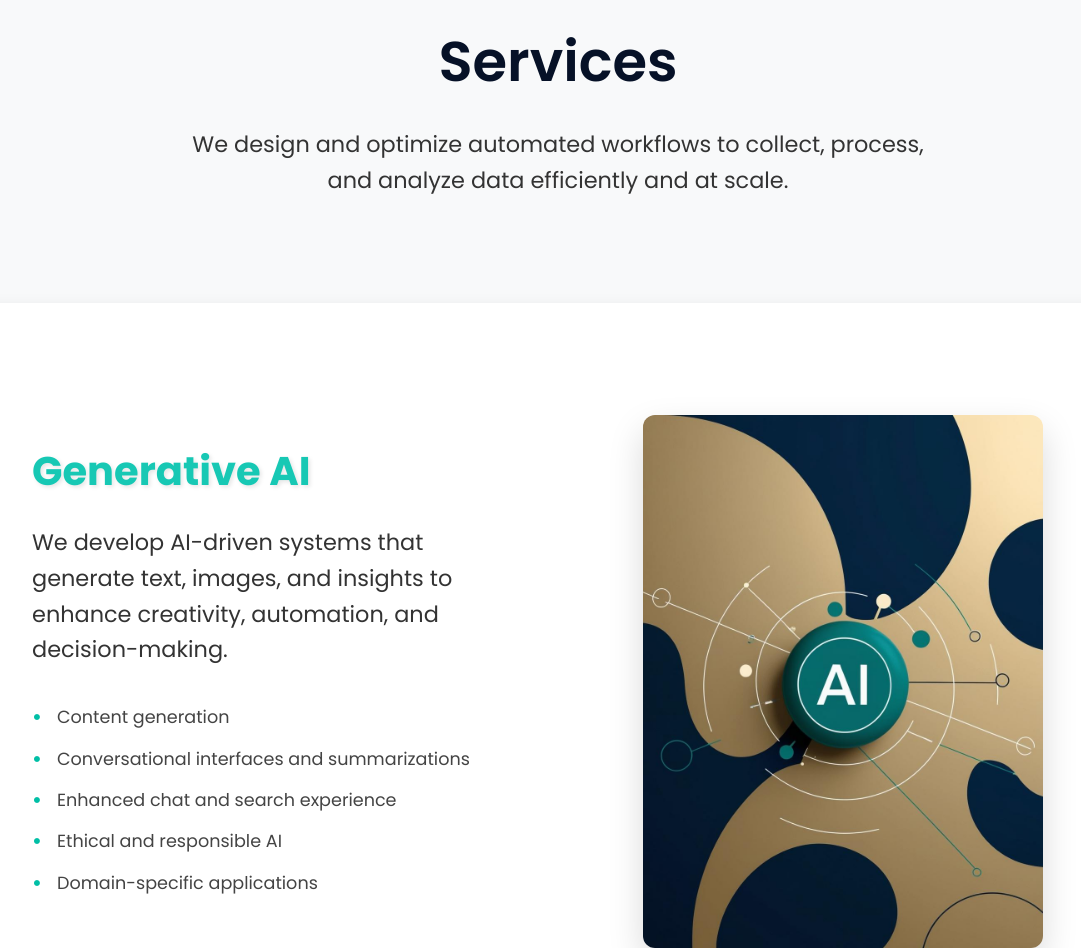
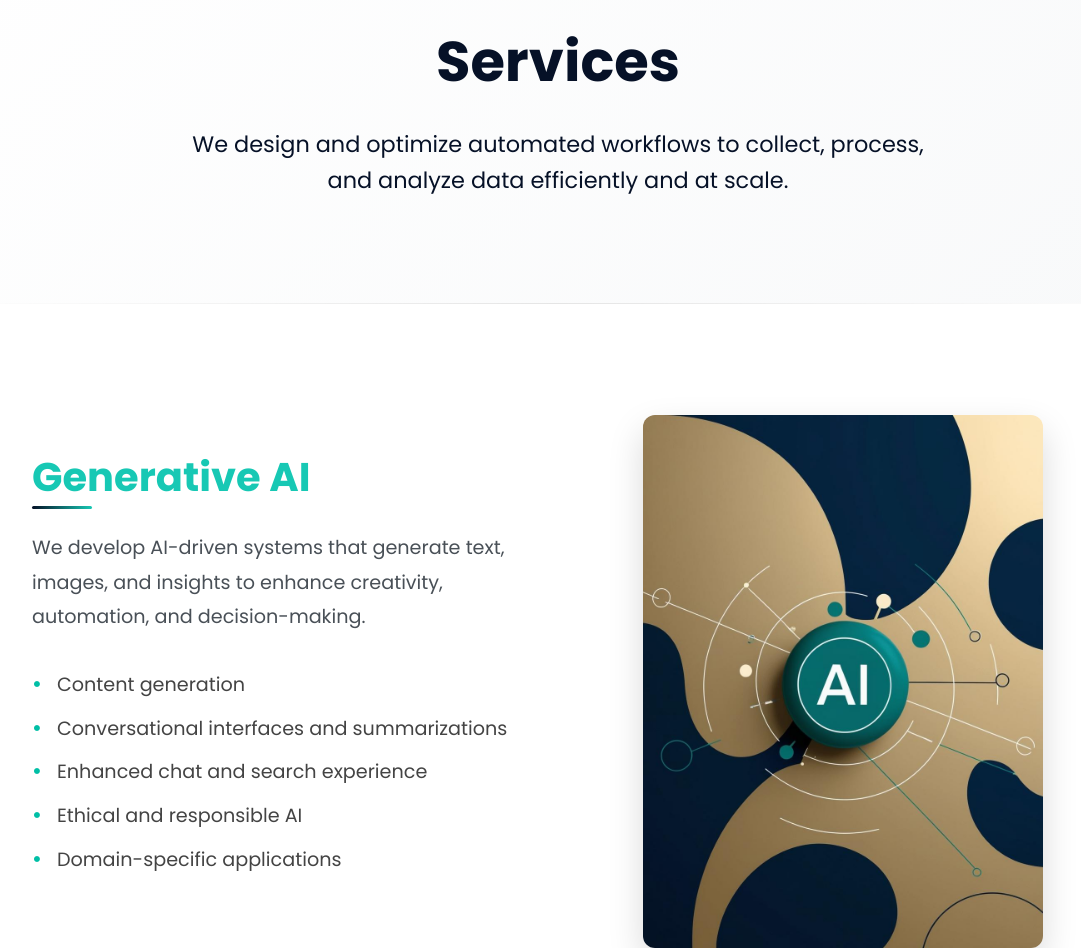
Before and after one commit to kvasilopoulos/scarabite, a plain HTML site: page services.html in a window 1280 px wide. Shown: the part 180-1128 px from the top of the page, without its empty margins (82-1163 px from the left). Drawn offline with nearby package versions, Linux system fonts and the light colour scheme.

Commit message:
Refine website styling and layout across multiple pages
- Adjust styling in services, index, and about pages
- Remove unnecessary CSS classes and comments
- Enhance color schemes and typography
- Improve gradient and background effects
- Simplify section layouts and remove excessive shadows

```diff
--- a/resources/css/main.css
+++ b/resources/css/main.css
@@ -13,6 +13,7 @@ body {
     margin: 0;
     padding: 0;
     box-sizing: border-box;
+    color: var(--deep-blue);
 }
 
 .logo {
@@ -74,10 +75,12 @@ body {
     overflow: hidden;
 }
 
+
 .hero::before {
+    background: linear-gradient(90deg, var(--deep-blue), var(--brand-teal));
     content: '';
     position: absolute;
-    top: -10%;
+    top: 0;
     right: -10%;
     width: 100%;
     height: 150%;
@@ -304,7 +307,7 @@ body {
     font-size: 3rem;
     font-weight: 700;
     margin-bottom: 1rem;
-    text-transform: uppercase;
+    /* text-transform: uppercase; */
     letter-spacing: 2px;
 }
 
@@ -469,7 +472,7 @@ body {
     font-size: 3rem;
     font-weight: 700;
     margin-bottom: 1rem;
-    text-transform: uppercase;
+    /* text-transform: uppercase; */
     letter-spacing: 2px;
 }
 
@@ -705,7 +708,7 @@ body {
 
 /* Footer */
 .footer {
-    background-color: #222;
+    background-color: var(--deep-blue);
     color: #fff;
     padding: 4rem 0 2rem;
 }
--- a/resources/css/services.css
+++ b/resources/css/services.css
@@ -5,20 +5,31 @@
 .service-hero {
     padding: 8rem 0 4rem;
     margin-top: 5rem;
-    background-color: #f8f9fa;
+    background: linear-gradient(135deg, #ffffff 0%, #f8f9fa 100%);
     text-align: center;
+    position: relative;
+    overflow: hidden;
+}
+
+.service-hero:before {
+    content: '';
+    position: absolute;
+    top: 0;
+    left: 0;
+    right: 0;
+    height: 4px;
+    /* background: linear-gradient(90deg, var(--deep-blue), var(--brand-teal)); */
 }
 
 .service-hero-title {
     font-size: 3.5rem;
-    font-weight: 600;
+    font-weight: 700;
     margin-bottom: 2rem;
     color: var(--deep-blue);
 }
 
 .service-hero-description {
     font-size: 1.4rem;
-    color: #333;
     line-height: 1.6;
     margin-bottom: 40px;
     max-width: 800px;
@@ -28,8 +39,18 @@
 
 .service-section {
     background-color: #fff;
-    padding: 60px 0;
-    box-shadow: 0 5px 15px rgba(0, 0, 0, 0.1);
+    padding: 80px 0;
+    position: relative;
+}
+
+.service-section:before {
+    content: '';
+    position: absolute;
+    top: 0;
+    left: 0;
+    right: 0;
+    height: 1px;
+    background: linear-gradient(90deg, transparent, rgba(0, 0, 0, 0.1), transparent);
 }
 
 .service-title h2 {
@@ -37,16 +58,33 @@
     color: var(--brand-teal);
     margin-bottom: 30px;
     font-weight: 700;
-    text-shadow: 2px 2px 4px rgba(0, 0, 0, 0.1);
+    position: relative;
+    display: inline-block;
+}
+
+.service-title h2:after {
+    content: '';
+    position: absolute;
+    bottom: -8px;
+    left: 0;
+    width: 60px;
+    height: 3px;
+    background: linear-gradient(90deg, var(--deep-blue), var(--brand-teal));
+    border-radius: 3px;
+    transition: width 0.3s ease;
+}
+
+.service-title h2:hover:after {
+    width: 100%;
 }
 
 .service-description {
-    font-size: 1.4rem;
-    color: #333;
-    line-height: 1.6;
-    max-width: 800px;
-    margin-left: auto;
-    margin-right: auto;
+    font-size: 1.2rem;
+    color: #495057;
+    line-height: 1.8;
+    /* margin-bottom: 30px; */
+    position: relative;
+    /* padding-bottom: 20px; */
 }
 
 .service-features {
@@ -59,7 +97,7 @@
     margin-bottom: 15px;
     padding-left: 25px;
     position: relative;
-    font-size: 1.1rem;
+    font-size: 1.2rem;
     color: #444;
     transition: color 0.3s ease;
 }
```
Also changed, not shown: index.html (+1 -1 lines), resources/css/about.css (+4 -3 lines), resources/css/contact.css (+11 -0 lines), services.html (+1 -0 lines).
